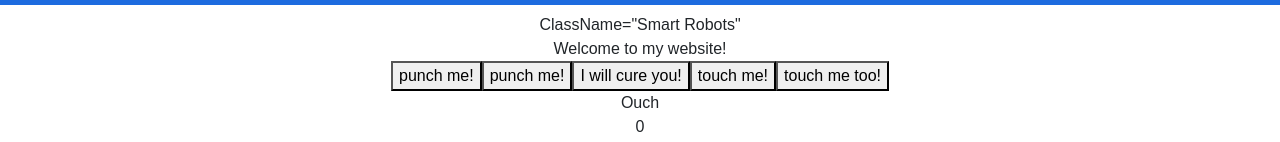
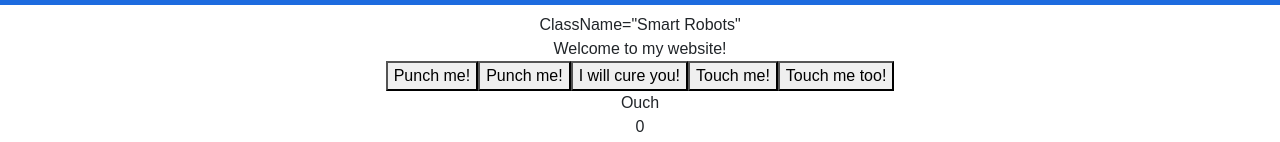
Before and after one commit to allankim0326/allan.site, a React (Create React App) app: page / in a window 1280 px wide. Shown: the part 160-302 px from the top of the page. Built offline with nearby package versions, Linux system fonts and the light colour scheme.

Commit message:
buttons component

```diff
--- /dev/null
+++ b/src/components/Buttons.js
@@ -0,0 +1,28 @@
+import React, { Component } from 'react';
+import PropTypes from 'prop-types';
+
+export default class Buttons extends Component {
+  static propTypes = {
+    punchMe: PropTypes.func.isRequired,
+    punchMeToo: PropTypes.func.isRequired,
+    cureYou: PropTypes.func.isRequired,
+    touchMe: PropTypes.func.isRequired,
+    touchMeToo: PropTypes.func.isRequired
+  };
+  render() {
+    const punchMe = this.props.punchMe;
+    const punchMeToo = this.props.punchMeToo;
+    const cureYou = this.props.cureYou;
+    const touchMe = this.props.touchMe;
+    const touchMeToo = this.props.touchMeToo;
+    return (
+      <>
+        <button onClick={punchMe}>Punch me!</button>
+        <button onClick={punchMeToo}>Punch me!</button>
+        <button onClick={cureYou}>I will cure you!</button>
+        <button onClick={touchMe}>Touch me!</button>
+        <button onClick={touchMeToo}>Touch me too!</button>
+      </>
+    );
+  }
+}
--- a/src/components/Home.js
+++ b/src/components/Home.js
@@ -1,56 +1,57 @@
-import React, { Component, Fragment } from "react";
-import gundam from "../gundam.png";
-import smartRobots from "../smart-robots.jpg";
-import robot from "../robot.png";
+import React, { Component } from 'react';
+import gundam from '../gundam.png';
+import smartRobots from '../smart-robots.jpg';
+import robot from '../robot.png';
+import Buttons from './Buttons';
 
 export default class Home extends Component {
   state = {
-    things: ["Ouch"],
+    things: ['Ouch'],
     randomNumber: 0,
-    randomWords: "Something"
+    randomWords: 'Something'
   };
 
   render() {
-    const { randomNumber, randomWords, things } = this.state;
+    const { randomNumber, things } = this.state;
     return (
       <div>
-        <div style={{ textAlign: "center" }}>
+        <div style={{ textAlign: 'center' }}>
           <span>{`ClassName="Smart Robots"`}</span>
           <div>Welcome to my website!</div>
-          <Fragment>
-            <button onClick={this.onOuch}>punch me!</button>
-            <button onClick={this.onAddRandomOuch}>punch me!</button>
-            <button onClick={this.onRefresh}>I will cure you!</button>
-            <button onClick={this.onAddRandomNumbers}>touch me!</button>
-            <button onClick={this.onAddRandomWords}>touch me too!</button>
-          </Fragment>
+          <Buttons
+            punchMe={this.onOuch}
+            punchMeToo={this.onAddRandomOuch}
+            cureYou={this.onRefresh}
+            touchMe={this.onAddRandomNumbers}
+            touchMeToo={this.onAddRandomWords}
+          />
           {things.map((thing, index) => (
             <div key={index}>{things}</div>
           ))}
           <div>{randomNumber}</div>
           <div>
-            {randomNumber} is{" "}
+            {randomNumber} is{' '}
             {`${
-              randomNumber > 50 ? "larger than fifty" : "not larger than fifty"
+              randomNumber > 50 ? 'larger than fifty' : 'not larger than fifty'
             }`}
           </div>
           <div />
         </div>
         <div>
-          <img style={{ width: "300px" }} src={gundam} alt="" />
+          <img style={{ width: '300px' }} src={gundam} alt="" />
         </div>
         <div>
-          <img style={{ width: "300px" }} src={smartRobots} alt="" />
+          <img style={{ width: '300px' }} src={smartRobots} alt="" />
         </div>
         <div>
-          <img style={{ width: "300px" }} src={robot} alt="" />
+          <img style={{ width: '300px' }} src={robot} alt="" />
         </div>
       </div>
     );
   }
 
   onOuch = () => {
-    window.alert("Ouch!!");
+    window.alert('Ouch!!');
   };
   onRefresh = () => {
     window.location.reload();
@@ -58,7 +59,7 @@ export default class Home extends Component {
 
   onAddRandomOuch = () => {
     this.setState(state => ({
-      things: state.things.concat(["Ouch!!".repeat(Math.random() * 10)])
+      things: state.things.concat(['Ouch!!'.repeat(Math.random() * 10)])
     }));
   };
 
@@ -67,35 +68,36 @@ export default class Home extends Component {
   };
 
   onAddRandomWords = () => {
+    console.log('test');
     const alphabet = [
-      "a",
-      "b",
-      "c",
-      "d",
-      "e",
-      "f",
-      "g",
-      "h",
-      "i",
-      "j",
-      "k",
-      "l",
-      "m",
-      "n",
-      "o",
-      "p",
-      "q",
-      "r",
-      "s",
-      "t",
-      "u",
-      "v",
-      "w",
-      "x",
-      "y",
-      "z"
+      'a',
+      'b',
+      'c',
+      'd',
+      'e',
+      'f',
+      'g',
+      'h',
+      'i',
+      'j',
+      'k',
+      'l',
+      'm',
+      'n',
+      'o',
+      'p',
+      'q',
+      'r',
+      's',
+      't',
+      'u',
+      'v',
+      'w',
+      'x',
+      'y',
+      'z'
     ];
-    let randomWords = "";
+    let randomWords = '';
     let wordLength = Math.floor(Math.random() * 10);
     for (let i = 0; i < wordLength; i++) {
       randomWords +=
```
